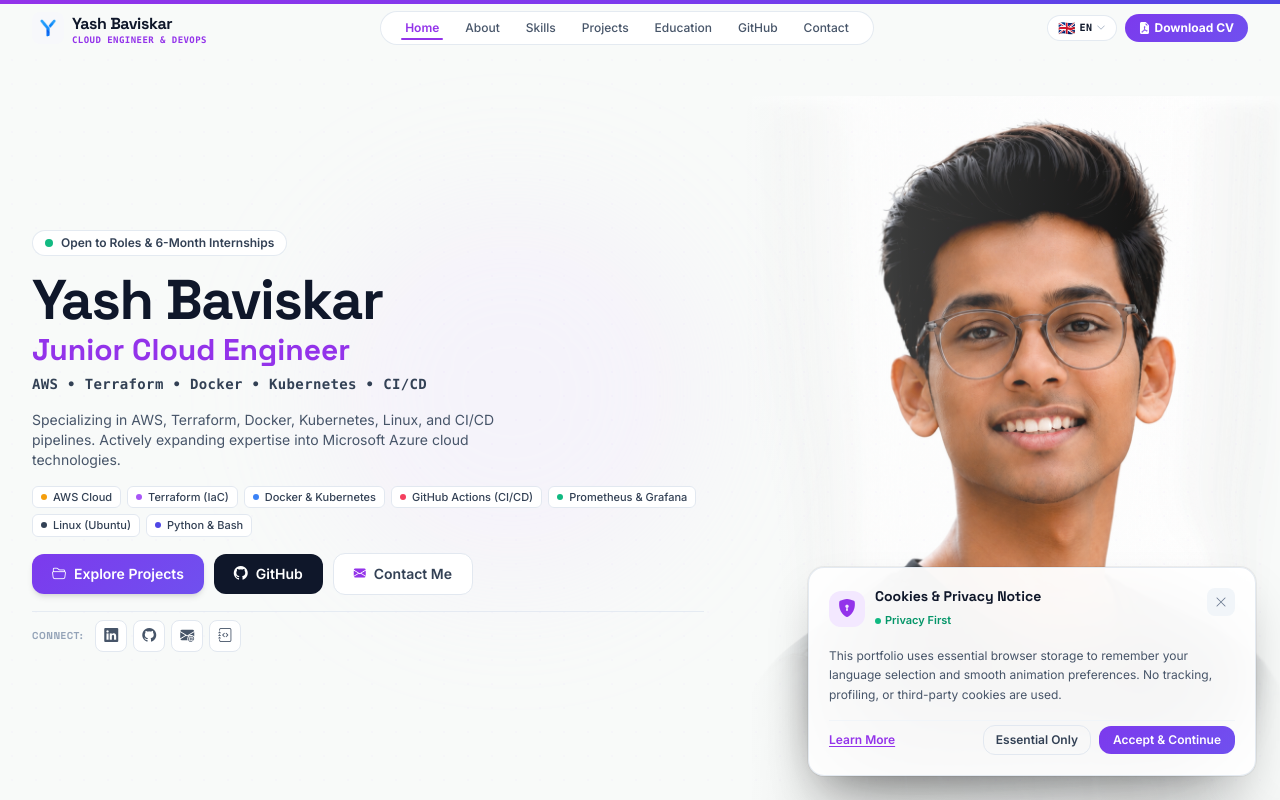
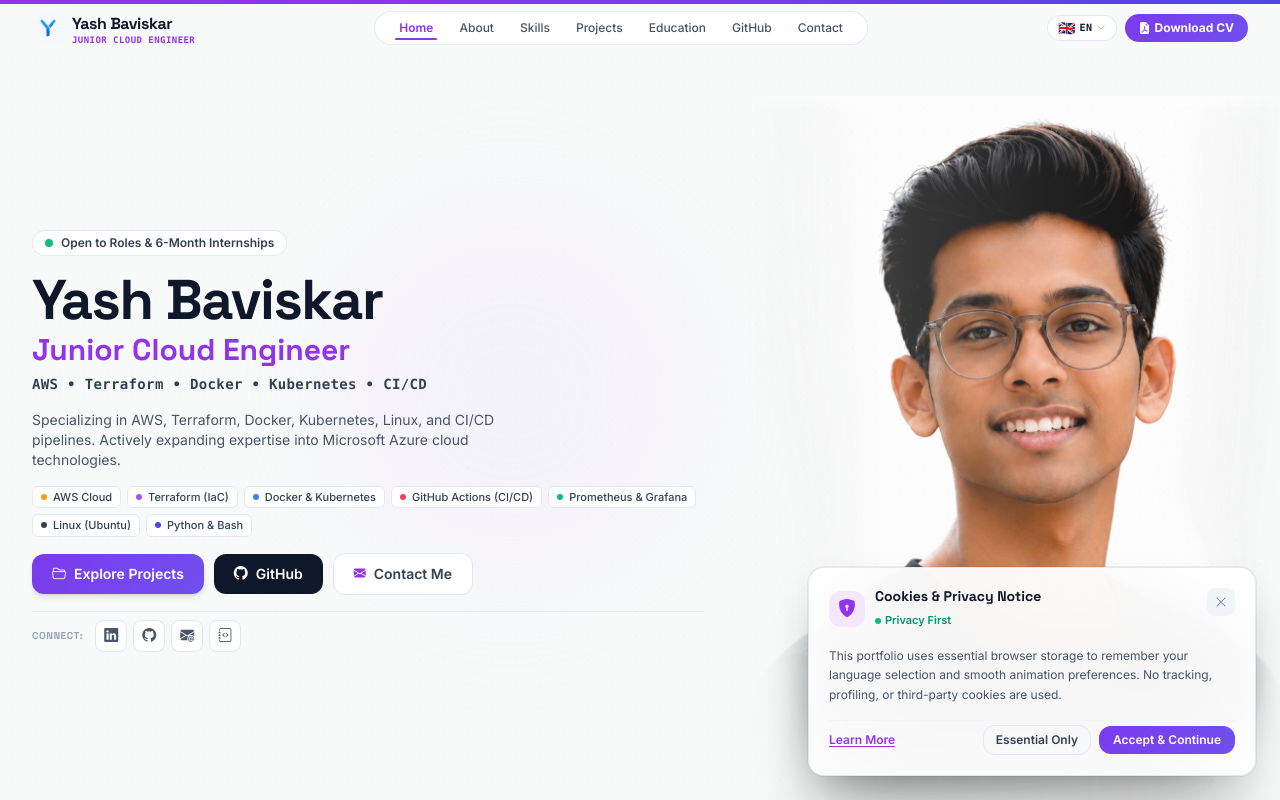
Before and after one commit to yashbaviskar15/portfolio, a React (Vite) app: page /#home in a window 1280 px wide. Shown: the top 800 px of the page. Built offline with nearby package versions, Linux system fonts and the light colour scheme.

Commit message:
Production portfolio ready

```diff
--- a/src/components/Navbar.jsx
+++ b/src/components/Navbar.jsx
@@ -122,7 +122,7 @@
                 Yash Baviskar
               </span>
               <span className="text-[9px] font-mono text-purple-600 font-bold tracking-wider uppercase hidden md:block leading-none">
-                Cloud Engineer & DevOps
+                Junior Cloud Engineer
               </span>
             </div>
           </a>
--- a/src/components/Preloader.jsx
+++ b/src/components/Preloader.jsx
@@ -46,7 +46,7 @@
                 Yash Baviskar
               </h3>
               <p className="text-xs font-mono font-semibold text-purple-600 tracking-wider uppercase">
-                Cloud Engineer & DevOps
+                Junior Cloud Engineer
               </p>
             </div>
           </div>
```
